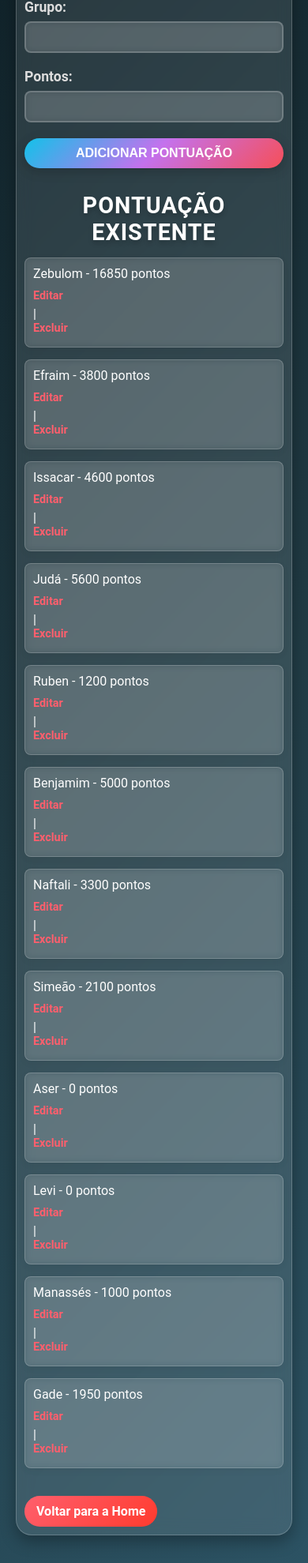
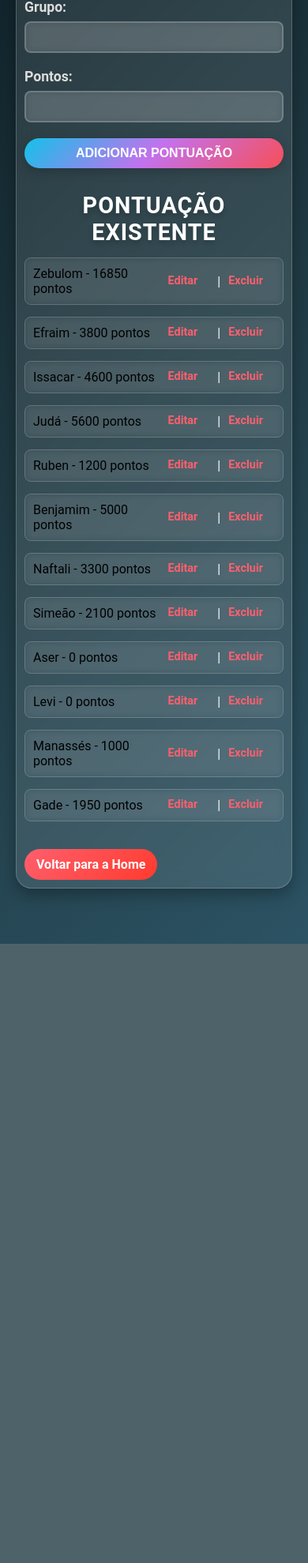
Before and after one commit to RonaldDevend/Pontua-o-de-Rally, a Flask app: page /pontuacao in a window 390 px wide. Shown: the part 165-2144 px from the top of the page at 79% size. After the commit the page ends 1360 px from the top, so only its background shows below. Run offline with Flask 3, Linux system fonts and the light colour scheme; data comes from the database, SQL or seed files in the repository.

Commit message:
Atualização: ajustes responsivos no site

```diff
--- a/static/css/pontuacao.css
+++ b/static/css/pontuacao.css
@@ -191,27 +191,39 @@ button.submit-btn:active {
     }
 
     .meta-item {
-        flex-direction: column; /* Força os itens a ficarem em coluna */
-        align-items: flex-start; /* Alinha os itens à esquerda */
-        text-align: left; /* Garante que o texto fique alinhado à esquerda */
+        flex-direction: row; /* Força os itens a ficarem na mesma linha */
+        justify-content: space-between; /* Coloca o nome/pontuação à esquerda e as ações à direita */
+        align-items: center; /* Garante que os itens fiquem centralizados verticalmente */
         padding: 10px; /* Reduz o padding */
+        background: transparent; /* Fundo transparente */
+        border: 1px solid rgba(255, 255, 255, 0.2); /* Borda visível para distinguir os itens */
+        box-shadow: none; /* Retira o sombreamento */
     }
 
     .meta-text {
         font-size: 1rem; /* Ajusta o tamanho da fonte */
+        color: black; /* Cor preta para o texto */
         word-wrap: break-word; /* Permite quebra de palavras longas */
         overflow-wrap: break-word; /* Força palavras longas a se ajustarem */
         width: 100%; /* Garante que o texto use o espaço disponível */
     }
 
     .actions {
-        margin-top: 10px;
+        display: flex; /* Garante que as ações fiquem lado a lado */
+        justify-content: flex-end; /* Alinha as ações à direita */
+        gap: 10px; /* Espaçamento entre as ações */
     }
 
     .actions a {
-        display: block; /* Coloca os botões em linha separada */
-        margin-bottom: 5px;
         font-size: 0.9rem; /* Reduz o tamanho da fonte */
+        color: #FF5F6D; /* Cor das ações */
+        font-weight: bold;
+        text-decoration: none; /* Remove o sublinhado */
+        transition: color 0.3s ease;
+    }
+
+    .actions a:hover {
+        color: #FF3B2E; /* Alteração de cor no hover */
     }
 
     button.submit-btn {
```
